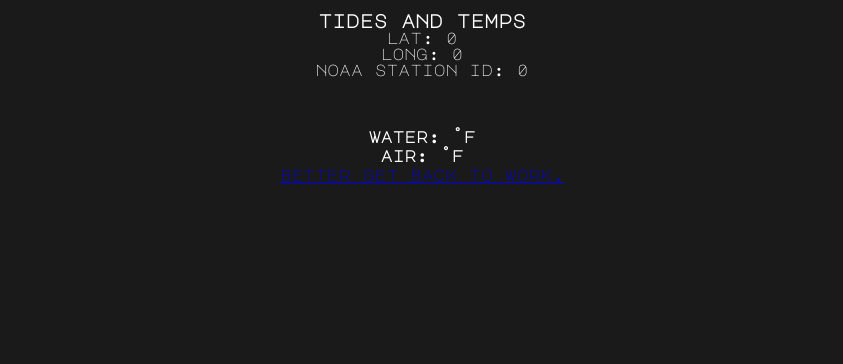
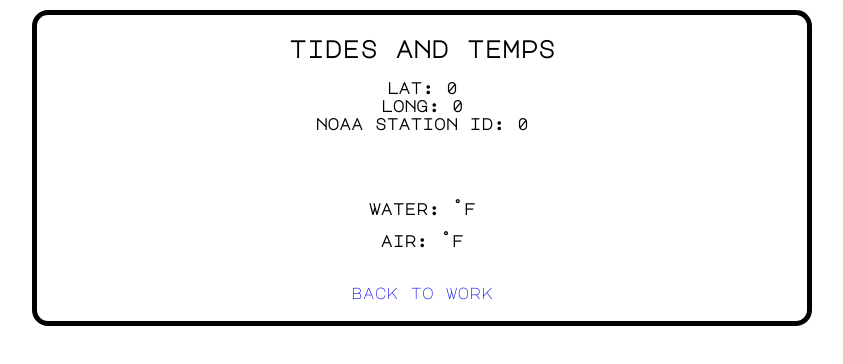
Before and after one commit to jasonb322/DataProject_React, a React (Create React App) app in the folder data-project/: page /tideWatch in a window 1280 px wide. Shown: the top 364 px of the page, without its empty margins (218-1061 px from the left). Built offline with nearby package versions, Linux system fonts and the light colour scheme; no server answers.

Commit message:
Full Functonality.

```diff
--- a/data-project/package.json
+++ b/data-project/package.json
@@ -10,6 +10,7 @@
     "react-dom": "^17.0.2",
     "react-router-dom": "^5.3.0",
     "react-scripts": "4.0.3",
+    "styled-components": "^5.3.1",
     "web-vitals": "^1.1.2"
   },
   "scripts": {
--- a/data-project/src/App.js
+++ b/data-project/src/App.js
@@ -1,6 +1,7 @@
 import Home from "./components/Home";
 import TideWatch from "./components/Tide-WatchFiles/TideWatch";
 import { BrowserRouter as Router, Route, Switch } from 'react-router-dom'
+import './index.css'
 
 function App() {
   return (
--- a/data-project/src/components/Home.js
+++ b/data-project/src/components/Home.js
@@ -1,19 +1,19 @@
 import React from 'react'
+import { Link } from 'react-router-dom'
 import Header from "./Header";
 import Selector from "./Selector";
-import './home.css'
-import { Link } from 'react-router-dom'
+import { HomeDiv } from './homeStyle'
+
 
 const Home = () => {
     return (
-        <div className="home">
+        <HomeDiv>
             <div className="topSpan">
                 <Header />
-                <Link className="link" to='./TideWatch'>I'd rather be surfing!</Link>
+                <Link className='link' to='./TideWatch'>I'd rather be surfing!</Link>
             </div>
             <Selector />
-        </div>
-
+        </HomeDiv>
     )
 }
 
--- a/data-project/src/components/Tide-WatchFiles/Location.js
+++ b/data-project/src/components/Tide-WatchFiles/Location.js
@@ -25,11 +25,14 @@ const Location = () => {
 
   return (
     <div className='location'>
-      <h2>{name}</h2>
-      <h3>Tides and Temps</h3>
-      <p>Lat: {lat}</p>
-      <p>Long: {long}</p>
-      <p>NOAA Station Id: {location}</p>
+      <h1>{name}</h1>
+      <h2>Tides and Temps</h2>
+      <div className='locationStats'>
+        <h4>Lat: {lat}</h4>
+        <h4>Long: {long}</h4>
+        <h4>NOAA Station Id: {location}</h4>
+      </div>
+
     </div>
   )
 }
--- a/data-project/src/components/Tide-WatchFiles/Temps.js
+++ b/data-project/src/components/Tide-WatchFiles/Temps.js
@@ -36,7 +36,7 @@ const Temps = () => {
     <div className='temps'>
       <br />
       <h4>Water: {waterTemp} ˚F</h4 >
-      <h4>Air: {airTemp} ˚F</h4 >
+      <h4 className='air-temp'>Air: {airTemp} ˚F</h4 >
     </div>
   )
 }
--- a/data-project/src/components/Tide-WatchFiles/TideWatch.css
+++ /dev/null
@@ -1,21 +0,0 @@
-@import url('https://fonts.googleapis.com/css2?family=Major+Mono+Display&display=swap');
-
-.tide-watch, body {
-  color: white;
-  border-width: 3px;
-  border-radius: 5px;
-  border-color: white;
-  font-family: 'Major Mono Display', monospace;
-  text-align: center;
-  text-transform: lowercase;
-  display: grid;
-  background-color: #1a1a1a;
-}
-
-.tide-watch, h4 {
-  margin: 3px;
-}
-
-.location p {
-  margin: 0;
-}
--- a/data-project/src/components/Tide-WatchFiles/TideWatch.js
+++ b/data-project/src/components/Tide-WatchFiles/TideWatch.js
@@ -2,22 +2,22 @@
 // May 10, 2021
 // This app will show you the tidal data for the Atlantic City NOAA station
 
-
-import './TideWatch.css';
 import Location from './Location'
 import Tides from './Tides'
 import Temps from './Temps'
 import { Link } from 'react-router-dom'
-
+import { TideDiv } from './tideStyle'
 
 function TideWatch() {
   return (
-    <div className="tide-watch">
-      <Location />
-      <Tides className='tides' />
-      <Temps className='temps' />
-      <Link className="link" to='/'>Better get back to work.</Link>
-    </div>
+    <TideDiv>
+      <div className='tideBody'>
+        <Location />
+        <Tides className='tides' />
+        <Temps className='temps' />
+        <Link className="link" to='/'>Back to Work</Link>
+      </div>
+    </TideDiv>
   );
 }
 
--- a/data-project/src/components/Tide-WatchFiles/Tides.js
+++ b/data-project/src/components/Tide-WatchFiles/Tides.js
@@ -187,11 +187,11 @@ const Tides = () => {
   return (
     <div className='tides'>
       <br />
-      <h3>{currentDate}</h3>
-      <p>{tide1Type} {tide1}</p>
-      <p>{tide2Type} {tide2}</p>
-      <p>{tide3Type} {tide3}</p>
-      <p>{tide4Type} {tide4}</p>
+      <h2>{currentDate}</h2>
+      <h4>{tide1Type} {tide1}</h4>
+      <h4>{tide2Type} {tide2}</h4>
+      <h4>{tide3Type} {tide3}</h4>
+      <h4>{tide4Type} {tide4}</h4>
     </div>
   )
 }
--- /dev/null
+++ b/data-project/src/components/Tide-WatchFiles/tideStyle.js
@@ -0,0 +1,45 @@
+/*
+**********************************************
+ACTS AS STYLE SHEET FOR TIDEWATCH.JS
+**********************************************
+*/
+
+import styled from 'styled-components'
+
+
+export const TideDiv = styled.div`
+
+.tideBody {
+  font-family: 'Major Mono Display', monospace;
+  border-style: solid;
+  /* border-color: #5386A6; */
+  border-width: 5px;
+  border-radius: 1em;
+  margin: 10px;
+  padding: 0px 10px 20px 10px;
+  text-transform: lowercase;
+  /* background-color: #B4CBD9; */
+  /* color: #5386A6; */
+}
+
+.locationStats h4 {
+  margin: 0.1em;
+}
+
+h4 {
+  margin: 1em;
+}
+
+.location p {
+  margin: 0;
+}
+
+.air-temp {
+  padding-bottom: 20px;
+}
+
+.link {
+  margin-top: 15px;
+  padding: 5px;
+}
+`;
--- a/data-project/src/components/home.css
+++ b/data-project/src/components/homeStyle.js
@@ -1,16 +1,11 @@
-@import url('https://fonts.googleapis.com/css2?family=Raleway:wght@200;400&display=swap');
+import styled from 'styled-components'
 
-.home body {
-  font-family: 'Raleway', sans-serif;
-  font-weight: 200;
-  text-align: center;
-  max-width: 800px;
-  margin: 0 auto;
-
-}
+export const HomeDiv = styled.div`
 
 .link {
   font-weight: 400;
+  text-transform: uppercase;
+  text-decoration-line: none;
 }
 
 .colorChoice {
@@ -62,3 +57,4 @@ h2, h3 {
   text-align: center;
   /* background-color:lightsteelblue */
 }
+`;
--- /dev/null
+++ b/data-project/src/index.css
@@ -0,0 +1,14 @@
+@import url('https://fonts.googleapis.com/css2?family=Raleway:wght@200;400&display=swap');
+@import url('https://fonts.googleapis.com/css2?family=Major+Mono+Display&display=swap');
+
+body {
+  font-family: 'Raleway', sans-serif;
+  font-weight: 200;
+  text-align: center;
+  max-width: 800px;
+  margin: 0 auto;
+}
+
+.link {
+  text-decoration-line: none;
+}
```
Also changed, not shown: 1 other file (tests, documents, lock files or other folders).
